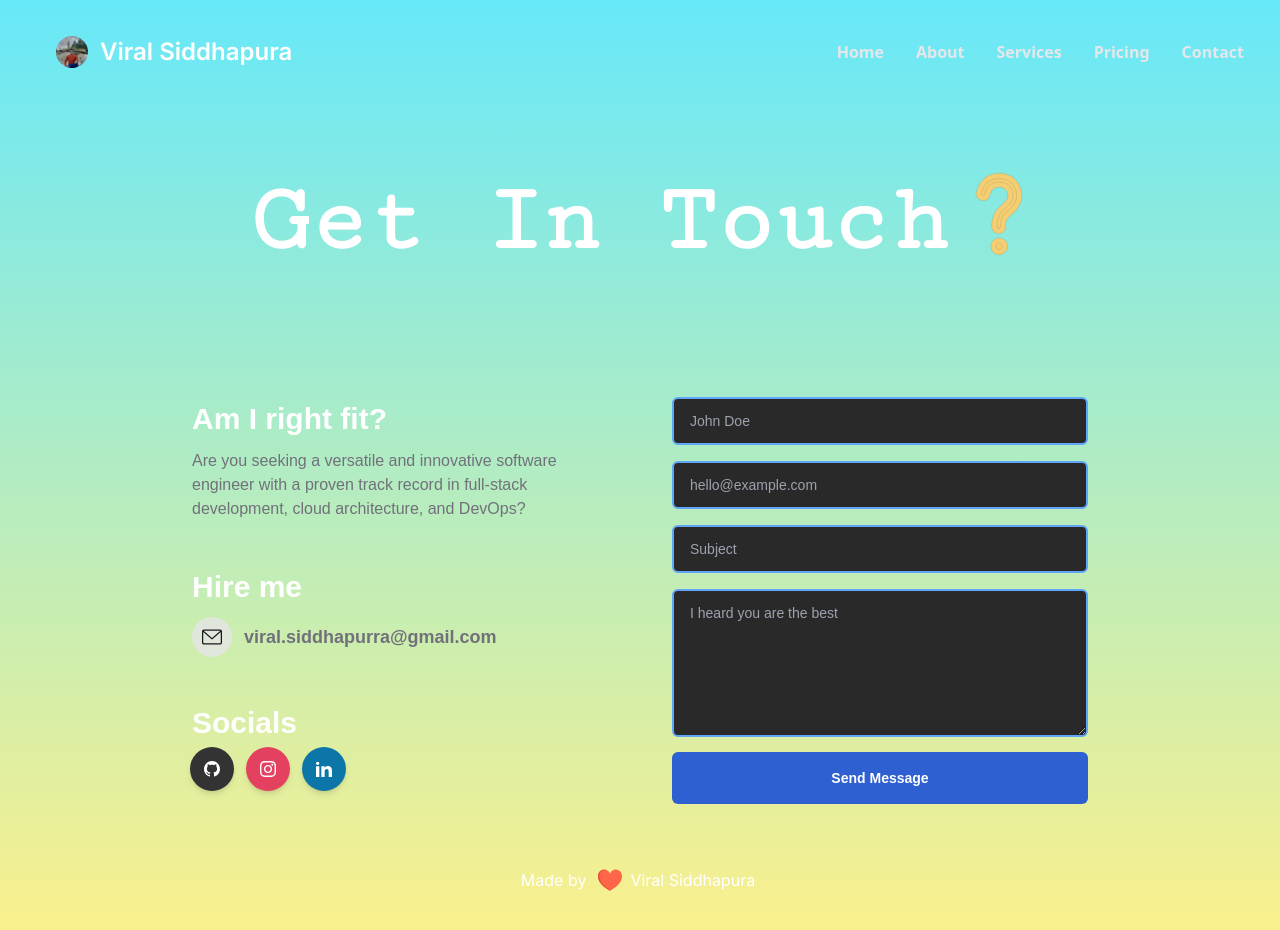
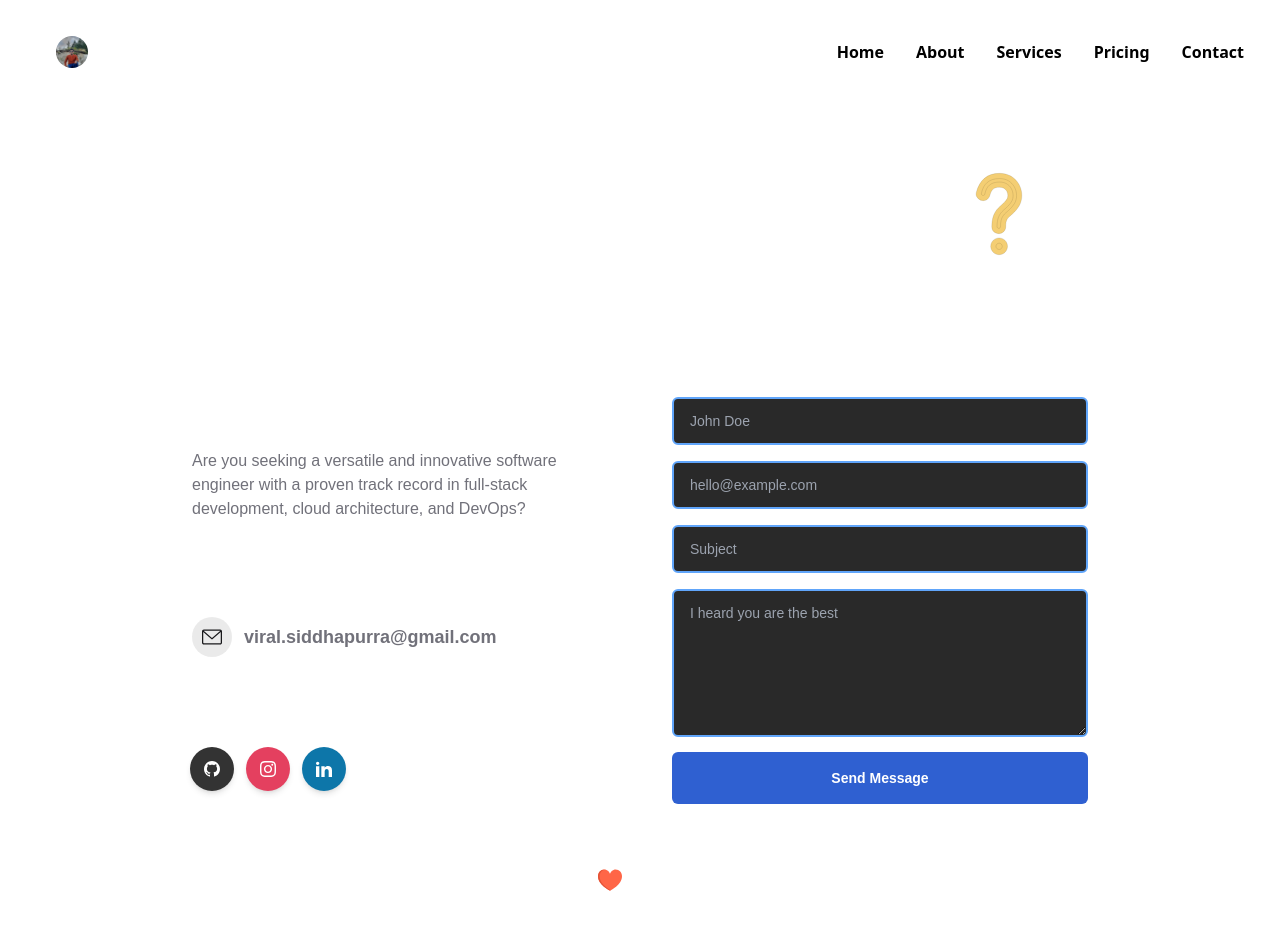
Before and after one commit to viral-siddhapura/portfolio, a Next.js app: page /contact in a window 1280 px wide. Shown: the top 930 px of the page. Built offline with nearby package versions, Linux system fonts and the light colour scheme.

Commit message:
Add next-themes package and implement theme toggle

```diff
--- a/app/globals.css
+++ b/app/globals.css
@@ -3,27 +3,6 @@
 @tailwind base;
 @tailwind components;
 @tailwind utilities;
-
-:root {
-  --foreground-rgb: 202, 240, 248;
-  --background-start-rgb: 103, 232, 249;
-  --background-end-rgb: 254, 240, 138;
-}
-
-@media (prefers-color-scheme: dark) {
-  :root {
-    --foreground-rgb: 202, 240, 248;
-    --background-start-rgb: 24, 24, 27;
-    --background-end-rgb: 24, 24, 27;
-  }
-}
-
-body {
-  color: rgb(var(--foreground-rgb));
-  background: linear-gradient(to bottom,
-      transparent,
-      rgb(var(--background-end-rgb))) rgb(var(--background-start-rgb));
-}
 
 .sticky-nav {
   position: sticky;
@@ -32,7 +11,7 @@ body {
 }
 
 .top_horizontal_div {
-  @apply font-sans font-semibold text-base text-gray-200;
+  @apply font-sans font-semibold text-base text-black dark:text-gray-200 ;
 }
 
 .top_horizontal_div:hover {
```
